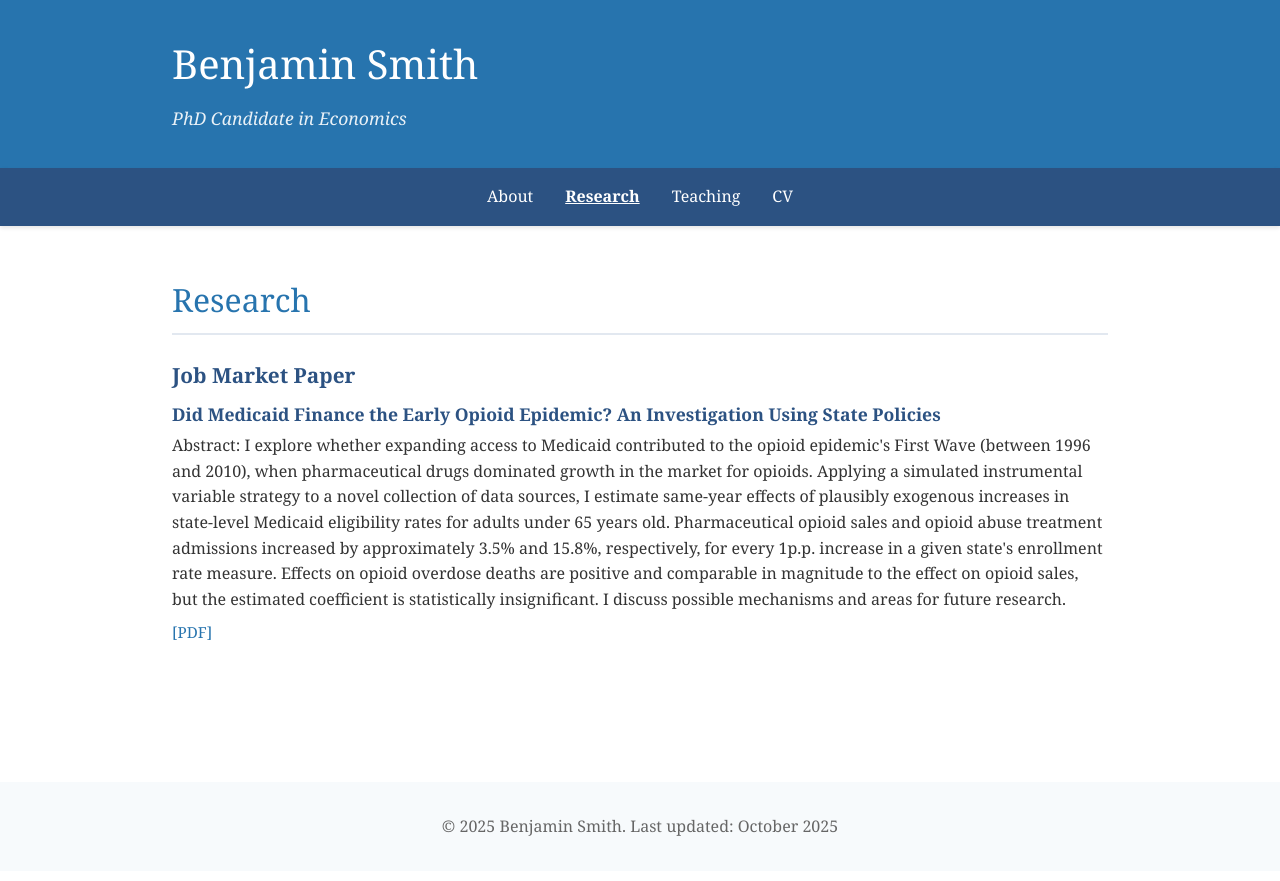
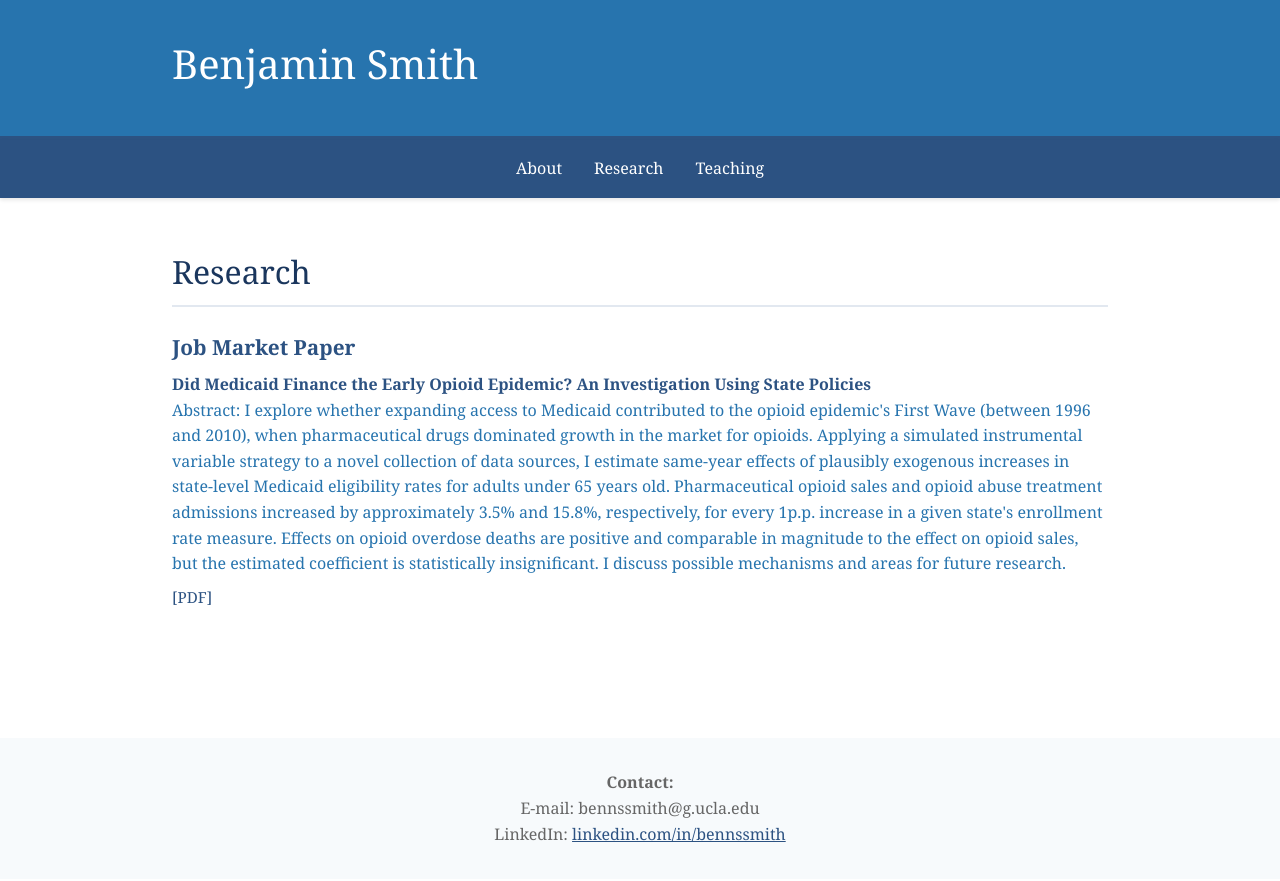
Before and after one commit to bnssmith/bnssmith.github.io, a Jekyll site: the page research.html, which Jekyll copies as it is, in a window 1280 px wide. Shown: the top 881 px of the page. Built offline with Jekyll 4.4.1, drawn with Linux system fonts in a browser that asks for light colours.

Commit message:
Update research.html

```diff
--- a/research.html
+++ b/research.html
@@ -14,7 +14,7 @@
         body {
             font-family: 'Georgia', serif;
             line-height: 1.6;
-            color: #333;
+            color: #2774AE;
             background: #fff;
         }
 
@@ -22,7 +22,7 @@
             background: #2774AE;
             color: white;
             padding: 2rem 0;
-            border-bottom: 4px solid #2774AE;
+            border-bottom: 4px solid #2c5282;
         }
 
         .container {
@@ -71,19 +71,19 @@
             opacity: 0.7;
         }
 
-        nav a.active {
-            font-weight: bold;
-            text-decoration: underline;
+        section {
+            padding: 3rem 0;
+            border-bottom: 1px solid #e2e8f0;
         }
 
-        section {
-            padding: 3rem 0;
+        section:last-child {
+            border-bottom: none;
         }
 
         h2 {
             font-size: 2rem;
             margin-bottom: 1.5rem;
-            color: #2774AE;
+            color: #1a365d;
             font-weight: 400;
             border-bottom: 2px solid #e2e8f0;
             padding-bottom: 0.5rem;
@@ -91,24 +91,45 @@
 
         h3 {
             font-size: 1.3rem;
-            margin-top: 2rem;
+            margin-top: 1.5rem;
             margin-bottom: 0.5rem;
             color: #2c5282;
         }
 
-        .research-item {
-            margin-bottom: 2.5rem;
+        .about-grid {
+            display: grid;
+            grid-template-columns: 200px 1fr;
+            gap: 2rem;
+            margin-top: 2rem;
         }
 
-        .research-item h3 {
+        .profile-photo {
+            width: 200px;
+            height: 200px;
+            background: #e2e8f0;
+            border-radius: 4px;
+            display: flex;
+            align-items: center;
+            justify-content: center;
+            color: #666;
+            font-size: 0.9rem;
+        }
+
+        .bio {
+            font-size: 1.05rem;
+        }
+
+        .research-item, .publication-item {
+            margin-bottom: 2rem;
+        }
+
+        .research-item h3, .publication-item h3 {
             margin-top: 0;
         }
 
         .paper-title {
             color: #2c5282;
             font-weight: 600;
-            font-size: 1.1rem;
-            margin-bottom: 0.3rem;
         }
 
         .coauthors {
@@ -122,7 +143,7 @@
         }
 
         .paper-links a {
-            color: #2774AE;
+            color: #2c5282;
             text-decoration: none;
             margin-right: 1rem;
             font-size: 0.95rem;
@@ -130,6 +151,23 @@
 
         .paper-links a:hover {
             text-decoration: underline;
+        }
+
+        .contact-info {
+            display: grid;
+            grid-template-columns: repeat(auto-fit, minmax(250px, 1fr));
+            gap: 1.5rem;
+            margin-top: 2rem;
+        }
+
+        .contact-item {
+            display: flex;
+            align-items: center;
+            gap: 0.5rem;
+        }
+
+        .contact-item strong {
+            color: #2c5282;
         }
 
         footer {
@@ -141,10 +179,18 @@
         }
 
         a {
-            color: #2774AE;
+            color: #2c5282;
         }
 
         @media (max-width: 768px) {
+            .about-grid {
+                grid-template-columns: 1fr;
+            }
+
+            .profile-photo {
+                margin: 0 auto;
+            }
+
             nav ul {
                 gap: 1rem;
             }
@@ -159,7 +205,7 @@
     <header>
         <div class="container">
             <h1>Benjamin Smith</h1>
-            <p class="subtitle">PhD Candidate in Economics</p>
+            <!-- <p class="subtitle">PhD Candidate in Economics</p> -->
         </div>
     </header>
 
@@ -168,7 +214,6 @@
             <li><a href="index.html">About</a></li>
             <li><a href="research.html" class="active">Research</a></li>
             <li><a href="teaching.html">Teaching</a></li>
-            <li><a href="cv.html">CV</a></li>
         </ul>
     </nav>
 
@@ -205,7 +250,9 @@
 
     <footer>
         <div class="container">
-            <p>&copy; 2025 Benjamin Smith. Last updated: October 2025</p>
+            <p><strong>Contact:</strong><br>
+            E-mail: bennssmith@g.ucla.edu<br>
+            LinkedIn: <a href ="https://linkedin.com/in/bennssmith">linkedin.com/in/bennssmith</a></p>
         </div>
     </footer>
 </body>
```
Also changed, not shown: other parts of research.html (+1 -1 lines).
